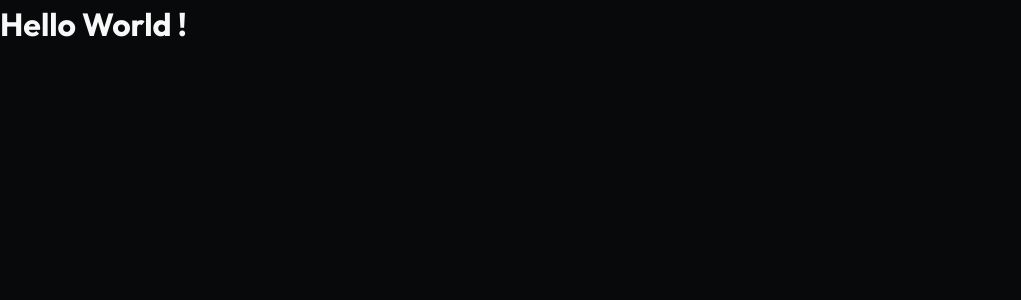
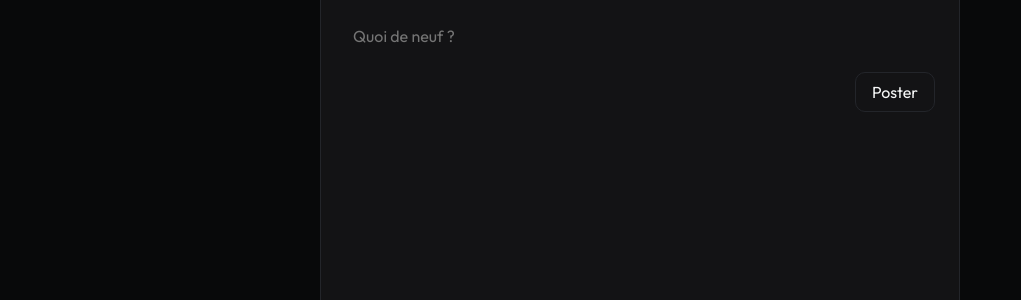
Before and after one commit to ClementCatel/vue3-course-2025, a Vue app: page / in a window 1280 px wide. Shown: the top 300 px of the page, without its empty margins (0-1021 px from the left). Built offline with nearby package versions, Linux system fonts and the light colour scheme.

Commit message:
home page layout

```diff
--- a/src/App.vue
+++ b/src/App.vue
@@ -2,8 +2,51 @@
 </script>
 
 <template>
-  <h1>Hello World !</h1>
+  <main>
+    <div class="container">
+      <form>
+        <textarea name="post" id="post-textarea" rows="1" placeholder="Quoi de neuf ?"></textarea>
+        <button type="submit">Poster</button>
+      </form>
+    </div>
+  </main>
 </template>
 
 <style scoped>
+.container {
+  background-color: var(--color-bg-secondary);
+  border-left: 1px solid var(--color-border);
+  border-right: 1px solid var(--color-border);
+  height: 100vh;
+  margin: 0 auto;
+  max-width: 640px;
+}
+
+form {
+  display: flex;
+  flex-direction: column;
+  padding: 1rem 1.5rem;
+  width: 100%;
+}
+textarea {
+  background: none;
+  border: none;
+  color: var(--color-text-primary);
+  flex: 1;
+  margin-bottom: 1rem;
+  outline: none;
+  padding: 0.5rem;
+  resize: none;
+}
+button {
+  align-self: flex-end;
+  background: none;
+  border-radius: 10px;
+  border: 1px solid var(--color-border);
+  color: var(--color-text-primary);
+  cursor: pointer;
+  font-size: 1rem;
+  height: 40px;
+  padding: 0 1rem;
+}
 </style>
```
